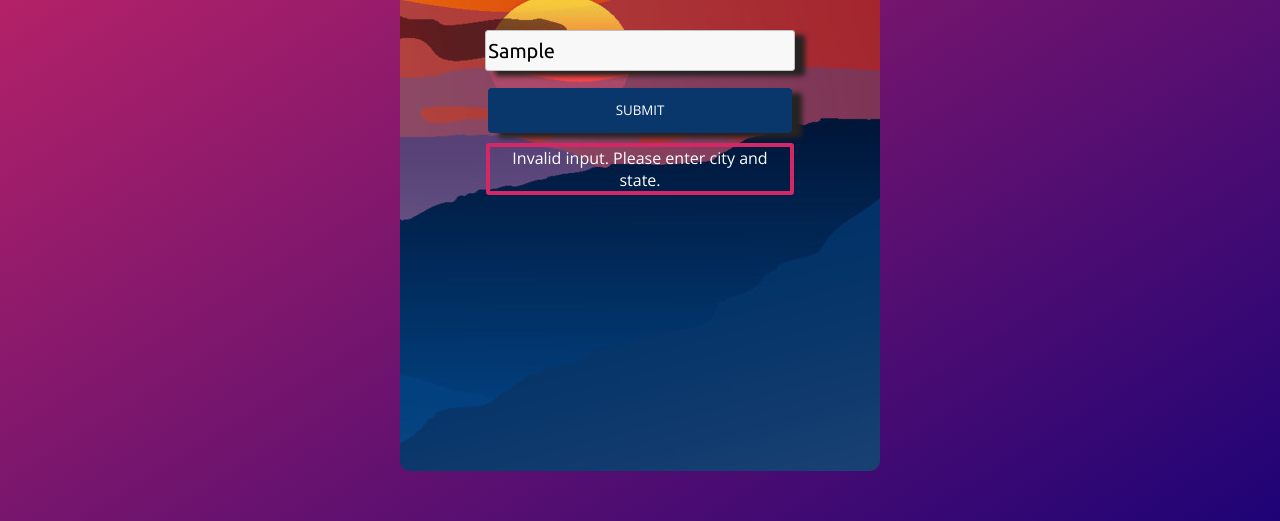
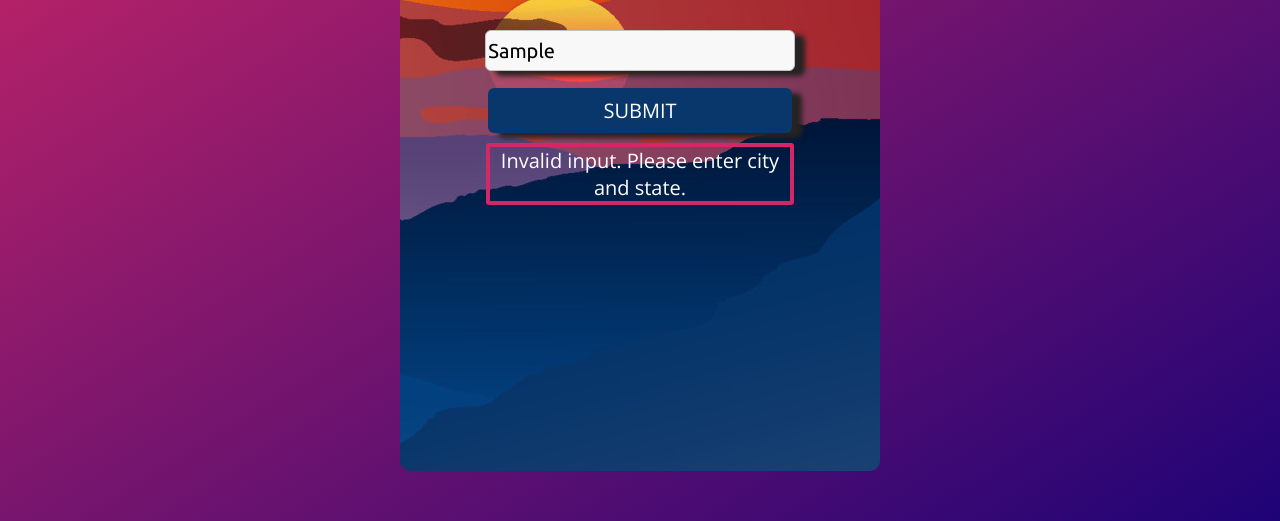
Before and after one commit to binary-boss/Weather-App, a website built with Vite: page app/src/index.html in a window 1280 px wide. Both pictures are taken after typing "Sample" into the empty fields and a click on the button "SUBMIT". Shown: the part 279-800 px from the top of the page. Built offline with nearby package versions, Linux system fonts and the light colour scheme; no server answers.

Commit message:
error msg font size. input and button elem no longer turned orange on hover.

```diff
--- a/app/src/css/style.css
+++ b/app/src/css/style.css
@@ -32,13 +32,16 @@ input:invalid {
 input:invalid:focus {
   border: 2px solid red;
 }
+input:valid:focus {
+  border: none;
+}
 
 #error {
   color: white;
+  font-size: 20px;
   border: 4px solid #d32865;
   border-radius: 3px;
 }
-
 
 @keyframes appear {
   from {
@@ -78,8 +81,6 @@ h1 {
   animation: moveDown 2s ease-in 0s forwards;
 }
 
-
-
 #APIinfo {
   width: 80%;
   text-align: center;
@@ -110,7 +111,7 @@ form {
   margin: 0.40rem auto;
   background-color: #f8f8f8;
   border: 0.5px solid #c0c0c0;
-  border-radius: 3px;
+  border-radius: 6px;
   width: 79%;
   height: 2.3rem;
   justify-content: center;
@@ -120,10 +121,11 @@ form {
 
 #submit {
   background-color: #09376b;
+  font-size: 20px;
   width: 79%;
   height: 2.8rem;
   border: none;
-  border-radius: 4px;
+  border-radius: 6px;
   color: #fff;
   margin: 0.66rem;
   transition: all 0.25s ease-in;
@@ -132,7 +134,7 @@ form {
 
 #submit:hover {
   transform: scale(1.04);
-  border: 2px solid #ee8907;
+  /* border: 2px solid #ee8907; */
 }
 
 #userCity {
@@ -142,7 +144,6 @@ form {
   font-weight: bold;
   color: white;
 }
-
 
 #date {
   font-family: Verdana, Geneva, Tahoma, sans-serif;
@@ -158,8 +159,3 @@ form {
   margin-bottom: 5px;
   padding-left: 15px;
 }
-
-
-p {
-  margin: 4px;
-}
```
Also changed, not shown: app/src/index.html (+1 -1 lines).
